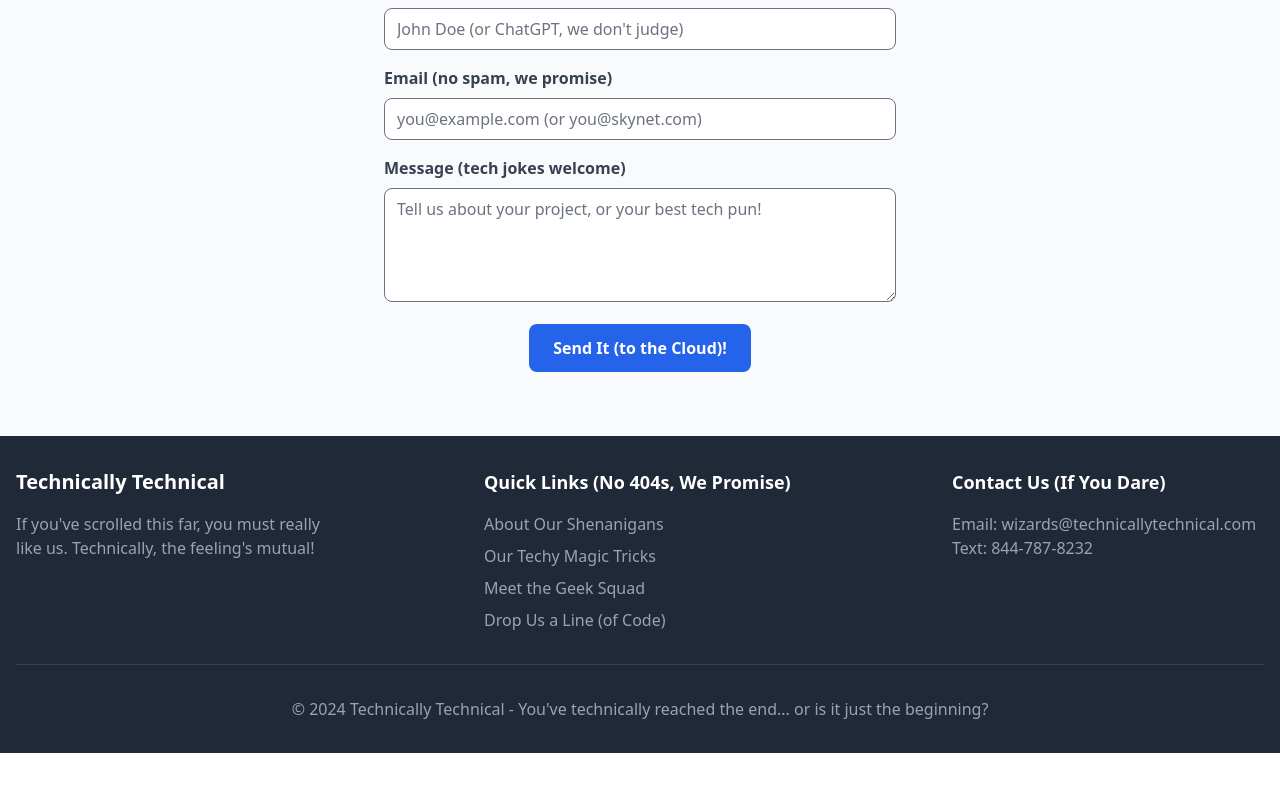
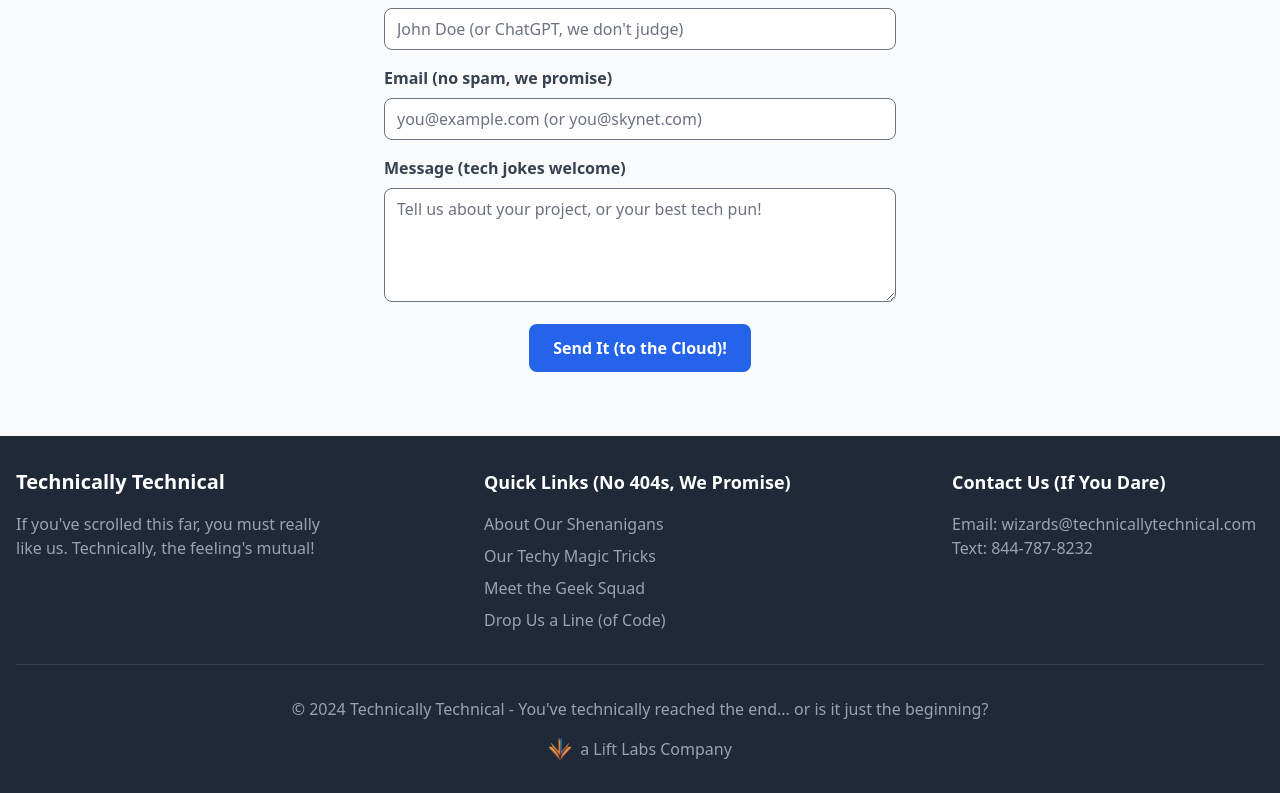
Before and after one commit to dr00-eth/technicallytechnical, a React (Vite) app: page / in a window 1280 px wide. Shown: the part 3208-4001 px from the top of the page. Before the commit the page ends 3961 px from the top, so only its background shows below. Built offline with nearby package versions, Linux system fonts and the light colour scheme; the HTML template or start-up script is replaced by a standard one.

Commit message:
lift labs footer addition

```diff
--- a/src/components/Footer.jsx
+++ b/src/components/Footer.jsx
@@ -36,6 +36,10 @@ const Footer = () => {
         </div>
         <div className="mt-8 pt-8 border-t border-gray-700 text-center text-gray-400">
           <p>&copy; {new Date().getFullYear()} Technically Technical - You've technically reached the end... or is it just the beginning?</p>
+          <a href="https://liftlabstx.com" className="flex items-center justify-center mt-4 text-gray-400 hover:text-white transition duration-300">
+              <img src="/images/ll-logo.png" alt="Lift Labs Logo" className="h-6 w-auto mr-2" />
+              <span>a Lift Labs Company</span>
+            </a>
         </div>
       </div>
     </footer>
```
Also changed, not shown: public/images/ll-logo.png (added).
